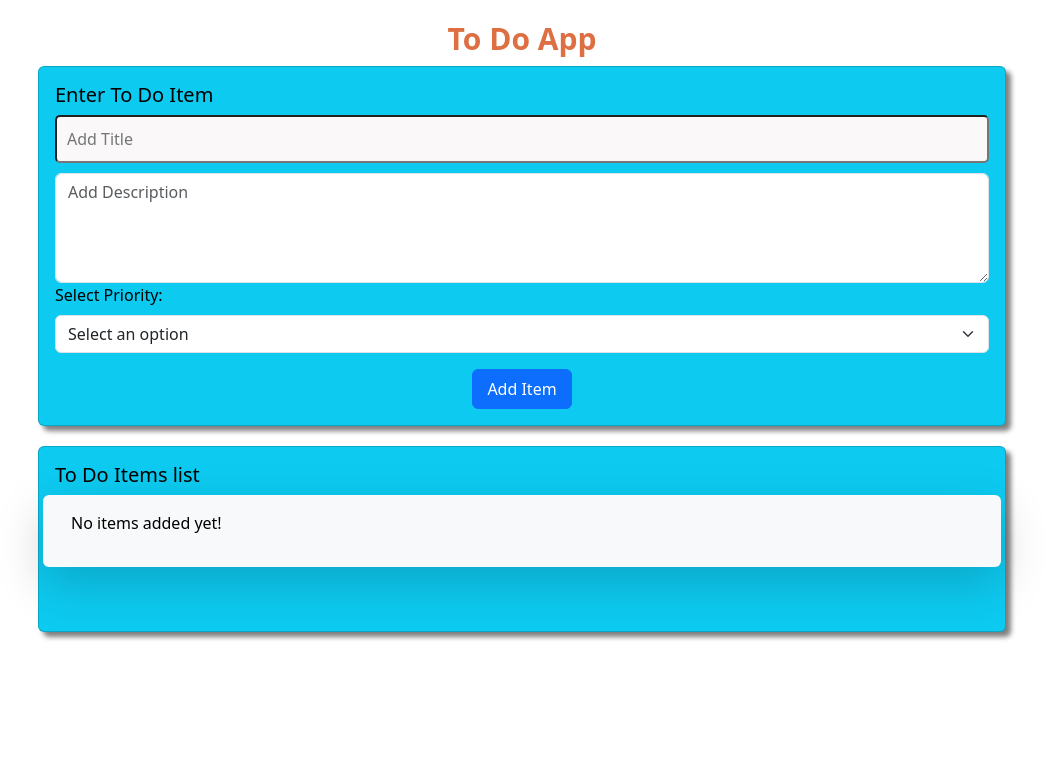
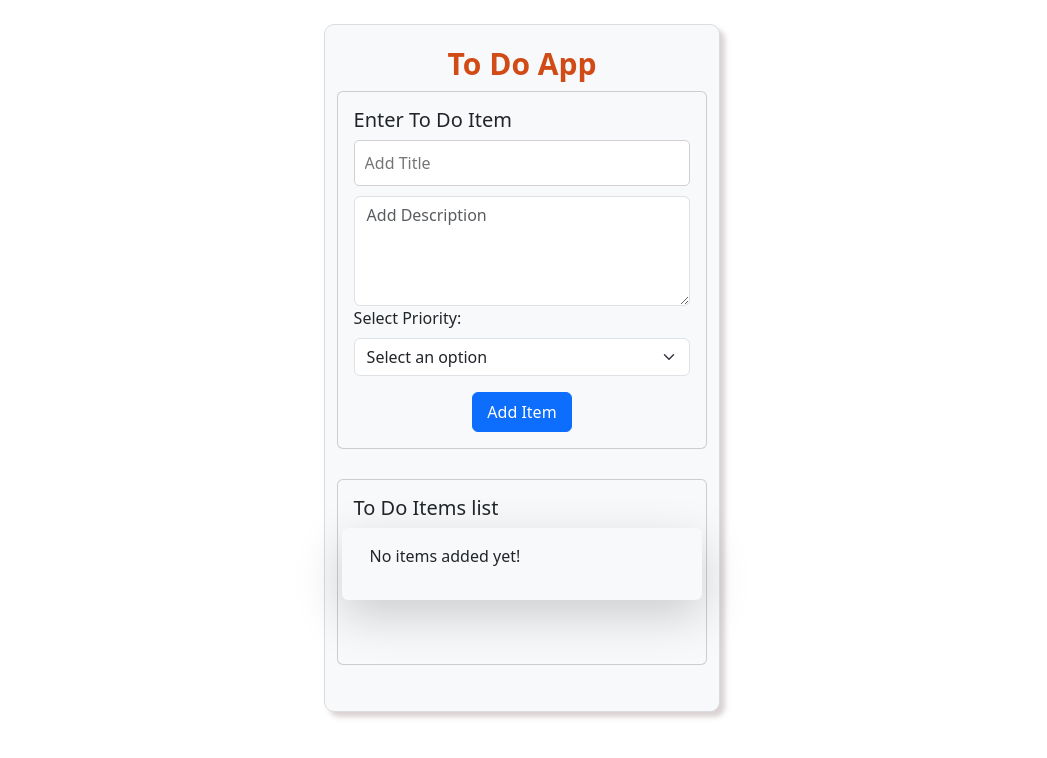
Before and after one commit to luqman-hassan123/To-Do-App, a React (Vite) app: page / in a window 1280 px wide. Shown: the top 758 px of the page, without its empty margins (118-1165 px from the left). Built offline with nearby package versions, Linux system fonts and the light colour scheme.

Commit message:
working on layout and styling apply different hover effect

```diff
--- a/src/App.css
+++ b/src/App.css
@@ -2,55 +2,66 @@
   width: 100%; /* Allow full width on larger screens */
   max-width: 1280px; /* Limit width on smaller screens */
   margin: 0 auto; /* Center the app */
-  padding: 2rem; /* Keep padding for inner spacing */
-  /* background: rgb(116, 124, 128); */
+  /* padding: 2rem; Keep padding for inner spacing */
+  border-radius: 5px;
+
+  margin-top: 8px;
+  margin-bottom: 8px;
 }
 
 .main-header {
   font-weight: bold; /* Bold text for the header */
-  color: rgb(221, 111, 67);
+  color: rgb(209, 75, 22);
   font-size: 30px;
   margin-bottom: 5px;
   text-align: center;
 }
 
-.container {
-  border: 2px solid rgba(32, 31, 31, 0.5); /* Border styling */
-  margin-top: 5px; /* Top margin */
-  border-radius: 5px; /* Rounded corners */
-  box-shadow:0 4px 10px rgba(0, 0, 0, 0.5) ;
+
+/* ****************main container *************************** */
+.container-fluid{
+  padding: 1rem;
+  width: 40% !important;
+  border: 1px solid gainsboro;
+  border-radius: 10px;
+  box-shadow: 5px 5px 5px rgba(184, 167, 167, 0.5);
+
 }
 
 .card {
-  margin-bottom: 20px;
-  box-shadow: 5px 5px 5px rgba(0, 0, 0, 0.5); /* Adjust values as needed */
+  margin-bottom: 30px;
 }
 
 .container .card {
   margin-bottom: 10px; /* Space between cards */
-  background-color: rgb(25, 29, 29) !important; /* Light coral */
   padding: 1rem; /* Inner spacing for card content */
   border-radius: 5px ;  /* Optional: rounding card corners */
-  box-shadow:0 4px 10px rgba(0, 0, 0, 1) ;
+  box-shadow:0 4px 10px rgba(0, 0, 0, 0.5) ;
   margin: 10px 10px 10px 10px;
 
 
 }
 
+
+/* *************input field **************************** */
+
 .input-field{
-  background: rgb(250, 248, 248);
+  background: white;
+  border: 1px solid rgb(209, 207, 207);
   border-radius: 5px;
   color: black;
   padding: 10px;
   gap: 5px;
   margin-bottom: 10px;
+
+  &:hover{
+    border: 1px solid blue;
+    box-shadow: 5px 5px 5px rgba(184, 167, 167, 0.5);
+  }
 }
 
-.Description{
-  padding: 20px;
 
-}
-
+/* *************add item button **************************** */
 .addItem {
   width: 25px !important; /* Set the desired width */
   height: 40px !important;
@@ -62,11 +73,30 @@
 
   &:hover{
     background: rgb(26, 29, 16) !important;
+    box-shadow: 5px 5px 5px rgba(184, 167, 167, 0.5);
+  }
+}
 
+.form-control{
+  &:hover{
+    border: 1px solid blue;
+    box-shadow: 5px 5px 5px rgba(184, 167, 167, 0.5);
   }
 }
 
 
+
+/*  **********select priority *********** */
+
+.form-select{
+  &:hover{
+    border: 1px solid blue;
+    box-shadow: 5px 5px 5px rgba(184, 167, 167, 0.5);
+  }
+
+}
+
+/* ***********item list ************************** */
 .to-do-item {
   position: relative;
   overflow: hidden;
@@ -78,8 +108,11 @@
   border: 1px solid rgb(163, 160, 160) !important;
   border-radius: 10px;
   margin-bottom: 10px;
+  flex-wrap: wrap;
 }
 
+
+/* ******************opton button info edit delete*****************/
 .to-do-item-options {
   position: absolute;
   right: 0; /* Keep it aligned to the right */
@@ -94,21 +127,28 @@
 
 .to-do-item-options.show {
   opacity: 1; /* Show the options */
-  right: 2px; /* Slightly offset from the right */
+
+  margin-top: 10px;
+  margin-bottom: 10px;
 }
 
 /* Style for badge on the right */
 .badge {
   cursor: pointer;
+  height: 25px;
+  width: 65px;
+  margin-top: 17px;
+  margin-right: 10px;
   border: 1px solid rebeccapurple;
   color: black !important;
-  background: rgb(228, 243, 22);
+  background: rgb(166, 185, 219);
   padding: 2%;
   position: relative;
   float: right; /* Positions it to the right */
   margin-left: auto;
   z-index: 1; /* Base z-index to keep it above content */
   transition: opacity 0.5s ease;
+
 
 }
 
@@ -128,6 +168,7 @@
 
 
 
+/* ****************general button******************** */
 .btn{
   width: 60px;
   height: 30px;
@@ -138,7 +179,7 @@
 }
 
 
-/* Custom button width */
+/* ********************************Custom button width ****************************/
 .btn-small-width {
   width: 30%; /* Set width as a percentage */
   min-width: 120px; /* Optional minimum width for responsiveness */
@@ -156,7 +197,8 @@
 .todo-content {
   display: flex;           /* Enable flexbox */
   flex-wrap: wrap;         /* Allow items to wrap if necessary */
-  gap: 1rem;               /* Optional: Adds space between items */
+  gap: 1rem;
+               /* Optional: Adds space between items */
 }
 
 .to-do-item {
@@ -165,28 +207,34 @@
   border: 1px solid #ccc;  /* Example: Add border */
   padding: 10px;           /* Example: Add padding */
   box-shadow: 0 4px 8px rgba(0, 0, 0, 0.1); /* Optional: Add shadow */
+
+  &:hover{
+    border: 2px solid blue !important;
+    box-shadow: 5px 5px 5px rgba(184, 167, 167, 0.5);
+  }
 }
 
 
 
 
 
-/* App.css */
+/* **********************modal *******************************/
 
 .modal-overlay {
   position: fixed;
   border-radius: 5px;
-  color: rgb(14, 4, 4);
+  color: rgb(19, 18, 18);
   top: 10%; /* Position it slightly down to avoid full-screen overlay */
   left: 10%; /* Position it slightly from the left to create space */
   width: 80%; /* Allowing visible space on either side */
   height: 40%; /* Allowing visible space at the top and bottom */
-  background: rgb(119, 117, 117); /* Nearly opaque for less transparency */
+  background: rgb(207, 198, 198); /* Nearly opaque for less transparency */
   display: flex;
   align-items: center;
   justify-content: center;
   z-index: 1;
   border: 1px solid black !important;
+  box-shadow: 0 4px 8px rgba(0, 0, 0, 9)
 }
 
 .modal-content {
@@ -195,7 +243,16 @@
   border-radius: 8px;
   width: 300px;
   max-width: 80%;
-  box-shadow: 0 4px 8px rgba(0, 0, 0, 0.2);
+  /* box-shadow: 0 4px 8px rgba(0, 0, 0, 0.2); */
+}
+
+
+.modal-close-btn{
+  background: #da5026;
+  width: 70px;
+  border-radius: 5px;
+  border: 2px solid white;
+
 }
 
 
@@ -203,8 +260,7 @@
 
 
 
-
-/* Media Queries for Responsiveness */
+/************************************** Media Queries for Responsiveness *************************************/
 @media (max-width: 1280px) {
   #root {
     max-width: 80%; /* Allow full width on smaller screens */
--- a/src/App.jsx
+++ b/src/App.jsx
@@ -63,12 +63,12 @@ function App() {
 
   return (
     // main container
-    <div className="container-fluid">
+    <div className="container-fluid bg-light">
       {/* first heading  */}
       <Header className="main-header" title="To Do App" />
 
       {/* card component */}
-      <Card className="card text-bg-info p-3">
+      <Card className="card text-dark bg-light p-3">
         <h5 className="card-title">Enter To Do Item</h5>
         <Input
           placeholder="Add Title"
@@ -77,7 +77,7 @@ function App() {
           onChange={(e) => setTitle(e.target.value)}
         />
          <TextArea
-          className ="text-area-field "
+          className =""
           value={description}
           onChange={(e) => setDescription(e.target.value)}
           placeholder="Add Description" // Optional placeholder
@@ -99,9 +99,9 @@ function App() {
 
 
 
-      <Card className="card text-bg-info p-3">
+      <Card className="card text-dark bg-light p-3">
         <h5 className="card-title"> To Do Items list</h5>
-        <div className="row shadow-lg p-3 mb-5 bg-body-tertiary rounded">
+        <div className="row shadow-lg p-3 mb-5 bg-body-tertiary rounded ">
           <ToDoContent
             className="item"
             items={todoItems}
--- a/src/assets/components/Modal.jsx
+++ b/src/assets/components/Modal.jsx
@@ -9,7 +9,7 @@ const Modal = ({ title, description, priority, onClose }) => {
         <p><strong>Title:</strong> {title}</p>
         <p><strong>Description:</strong> {description}</p>
         <p><strong>Priority:</strong> {priority}</p>
-        <button onClick={onClose}>Close</button>
+        <button className="modal-close-btn" onClick={onClose}>Close</button>
       </div>
     </div>
   );
--- a/src/index.css
+++ b/src/index.css
@@ -4,7 +4,6 @@
   font-weight: 400;
 
   color-scheme: light dark;
-  color: rgba(223, 166, 166, 0.87);
   background-color: #242424;
 
   font-synthesis: none;
```
